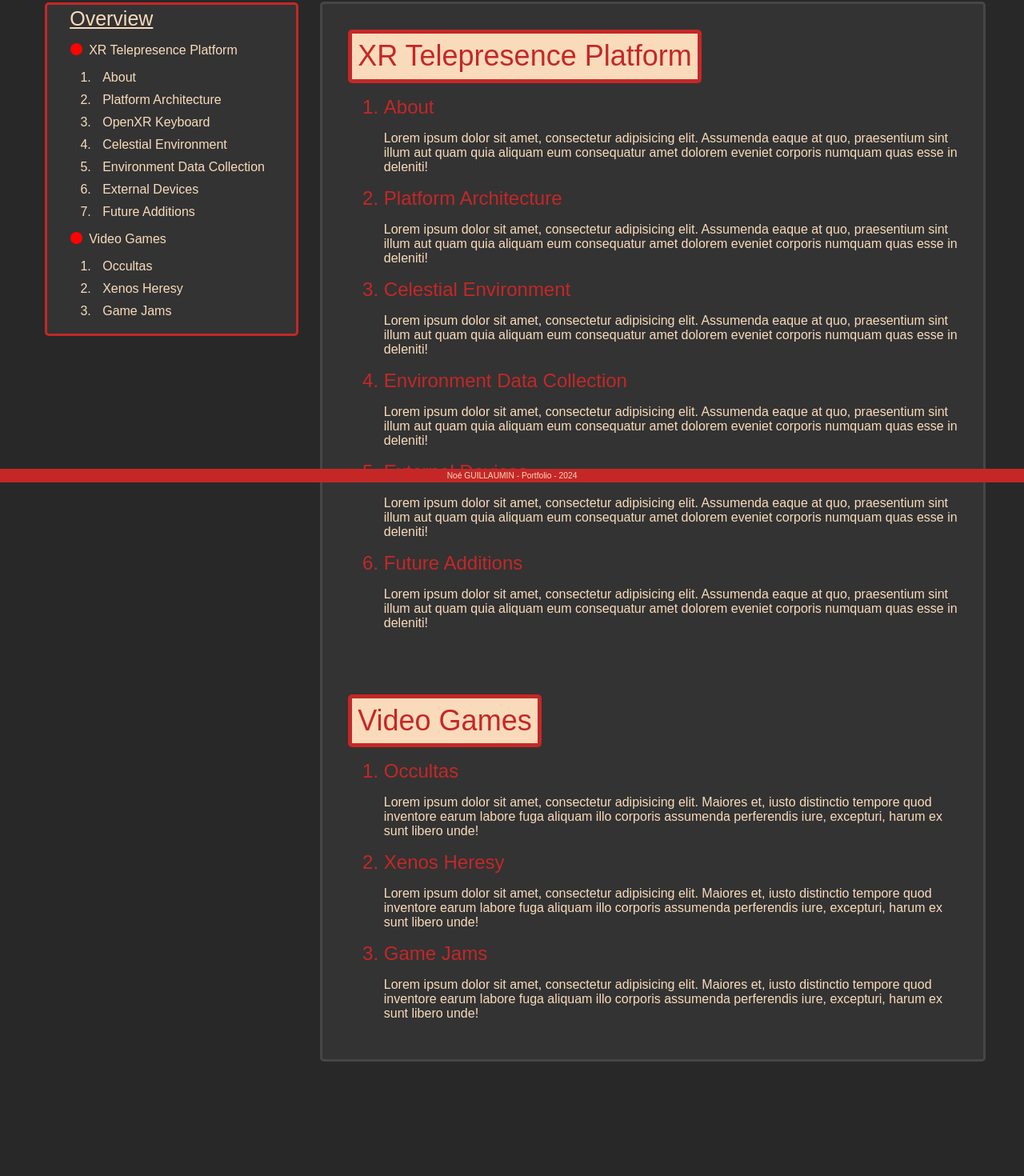
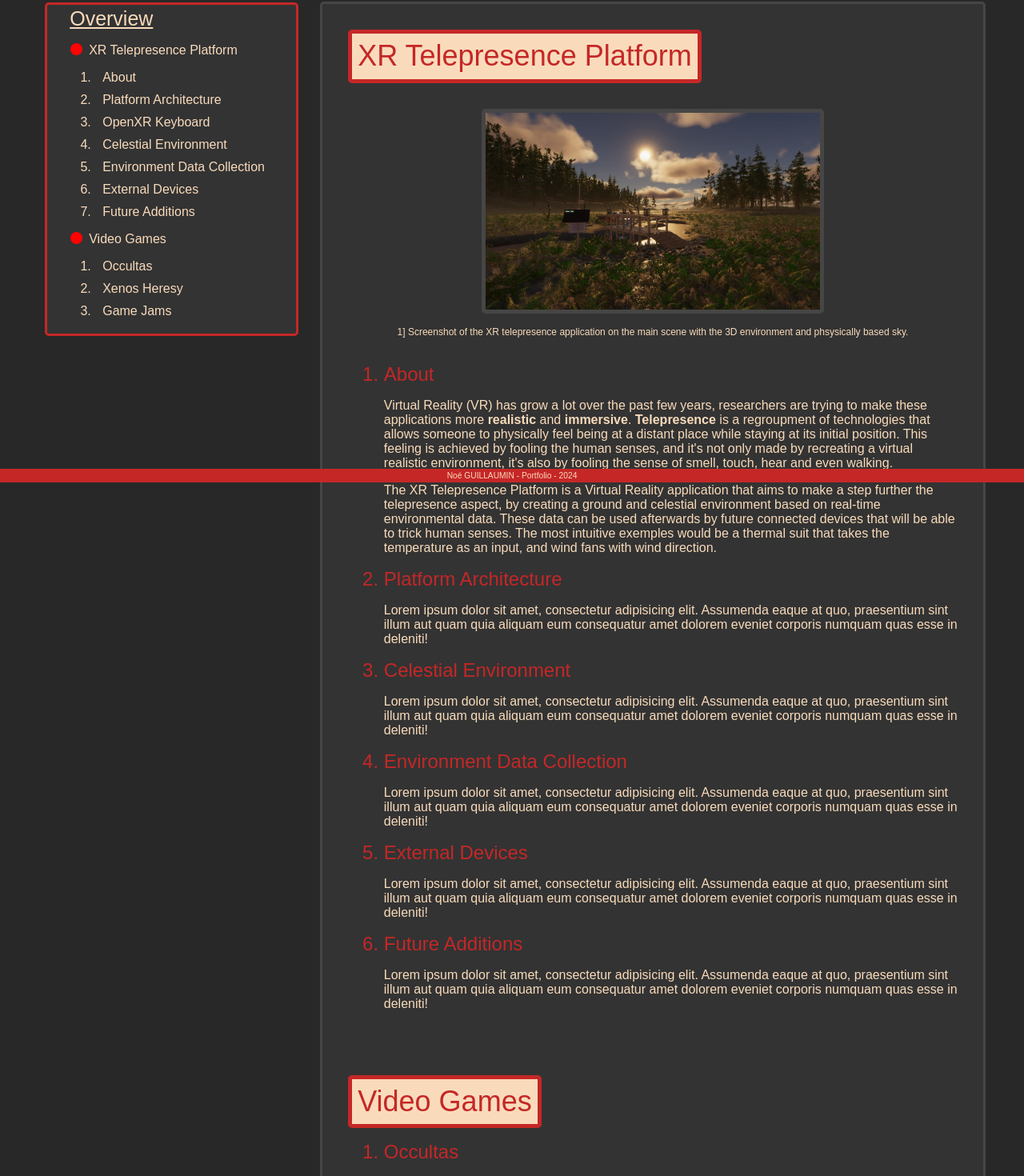
Before and after one commit to Antoinoe/noe-guillaumin-portfolio, a Vue app: page /Projects in a window 1280 px wide. Shown: the part 202-1672 px from the top of the page at 80% size. Before the commit the page ends 1545 px from the top, so only its background shows below. Built offline with nearby package versions, Linux system fonts and the light colour scheme.

Commit message:
Project Page : Started to fill placeholders

```diff
--- a/src/views/ProjectsView.vue
+++ b/src/views/ProjectsView.vue
@@ -37,46 +37,64 @@
 
         <div id="writingZone">
             <div id="XRTelepresencePlatform" class="projectTitle">XR Telepresence Platform</div>
+            <div class="projectSubContentImage">
+                <img src="../../public/img/xrtp_1.webp" width="60%" alt="Screenshot of the XR telepresence application on the main scene with the 3D environment and phsysically based sky.">
+                <p>1] Screenshot of the XR telepresence application on the main scene with the 3D environment and phsysically based sky.</p>
+            </div>
             <ol>
                 <li>
                     <div class="projectSubItem">
                         <div id="About" class="projectSubTitle">About</div>
+                        <div class="projectSubContent">
+                            <p>
+                                Virtual Reality (VR) has grow a lot over the past few years, researchers are trying to make these applications more <b>realistic</b> and <b>immersive</b>.
+                                <b>Telepresence</b> is a regroupment of technologies that allows someone to physically feel being at a distant place while staying at its initial position.
+                                This feeling is achieved by fooling the human senses, and it's not only made by recreating a virtual realistic environment, it's also by fooling the sense of smell, touch, hear and even walking.
+                            </p>
+                            <p>
+                                The XR Telepresence Platform is a Virtual Reality application that aims to make a step further the telepresence aspect, by creating a ground and celestial environment based on real-time environmental data.
+                                These data can be used afterwards by future connected devices that will be able to trick human senses.
+                                The most intuitive exemples would be a thermal suit that takes the temperature as an input, and wind fans with wind direction.
+                            </p>
                         </div>
-                    <div class="projectSubContent">
-                        <p>Lorem ipsum dolor sit amet, consectetur adipisicing elit. Assumenda eaque at quo, praesentium sint illum aut quam quia aliquam eum consequatur amet dolorem eveniet corporis numquam quas esse in deleniti!</p>
                     </div>
+
                 </li>
                 <li>
                     <div class="projectSubItem">
                         <div id="PlatformArchitecture" class="projectSubTitle">Platform Architecture</div>
-                    </div>
                         <div class="projectSubContent">
                             <p>Lorem ipsum dolor sit amet, consectetur adipisicing elit. Assumenda eaque at quo, praesentium sint illum aut quam quia aliquam eum consequatur amet dolorem eveniet corporis numquam quas esse in deleniti!</p>
                         </div>
+                    </div>
+
                 </li>
                 <li>
                     <div class="projectSubItem">
                         <div id="CelestialEnvironment" class="projectSubTitle">Celestial Environment</div>
-                    </div>
                         <div class="projectSubContent">
                             <p>Lorem ipsum dolor sit amet, consectetur adipisicing elit. Assumenda eaque at quo, praesentium sint illum aut quam quia aliquam eum consequatur amet dolorem eveniet corporis numquam quas esse in deleniti!</p>
                         </div>
+                    </div>
+
                 </li>
                 <li>
                     <div class="projectSubItem">
                         <div id="EnvironmentDataCollection" class="projectSubTitle">Environment Data Collection</div>
-                    </div>
                         <div class="projectSubContent">
                             <p>Lorem ipsum dolor sit amet, consectetur adipisicing elit. Assumenda eaque at quo, praesentium sint illum aut quam quia aliquam eum consequatur amet dolorem eveniet corporis numquam quas esse in deleniti!</p>
                         </div>
+                    </div>
+
                 </li>
                 <li>
                     <div class="projectSubItem">
                         <div id="ExternalDevices" class="projectSubTitle">External Devices</div>
-                    </div>
                         <div class="projectSubContent">
                             <p>Lorem ipsum dolor sit amet, consectetur adipisicing elit. Assumenda eaque at quo, praesentium sint illum aut quam quia aliquam eum consequatur amet dolorem eveniet corporis numquam quas esse in deleniti!</p>
                         </div>
+                    </div>
+
                 </li>
                 <li>
                     <div class="projectSubItem">
@@ -95,19 +113,26 @@
                 <li>
                     <div class="projectSubItem">
                         <div id="Occultas" class="projectSubTitle">Occultas</div>
-                        <p class="projectSubContent">Lorem ipsum dolor sit amet, consectetur adipisicing elit. Maiores et, iusto distinctio tempore quod inventore earum labore fuga aliquam illo corporis assumenda perferendis iure, excepturi, harum ex sunt libero unde!</p>
+                        <div class="projectSubContent">
+                            <p>Lorem ipsum dolor sit amet, consectetur adipisicing elit. Maiores et, iusto distinctio tempore quod inventore earum labore fuga aliquam illo corporis assumenda perferendis iure, excepturi, harum ex sunt libero unde!</p>
+                        </div>
                     </div>
                 </li>
                 <li>
                     <div class="projectSubItem">
                         <div id="XenosHeresy" class="projectSubTitle">Xenos Heresy</div>
-                        <p class="projectSubContent">Lorem ipsum dolor sit amet, consectetur adipisicing elit. Maiores et, iusto distinctio tempore quod inventore earum labore fuga aliquam illo corporis assumenda perferendis iure, excepturi, harum ex sunt libero unde!</p>
+                        <div class="projectSubContent">
+                            <p>Lorem ipsum dolor sit amet, consectetur adipisicing elit. Maiores et, iusto distinctio tempore quod inventore earum labore fuga aliquam illo corporis assumenda perferendis iure, excepturi, harum ex sunt libero unde!</p>
+                        </div>
+
                     </div>
                 </li>
                 <li>
                     <div class="projectSubItem">
                         <div id="GameJams" class="projectSubTitle">Game Jams</div>
-                        <p class="projectSubContent">Lorem ipsum dolor sit amet, consectetur adipisicing elit. Maiores et, iusto distinctio tempore quod inventore earum labore fuga aliquam illo corporis assumenda perferendis iure, excepturi, harum ex sunt libero unde!</p>
+                        <div class="projectSubContent">
+                            <p>Lorem ipsum dolor sit amet, consectetur adipisicing elit. Maiores et, iusto distinctio tempore quod inventore earum labore fuga aliquam illo corporis assumenda perferendis iure, excepturi, harum ex sunt libero unde!</p>
+                        </div>
                     </div>
                 </li>
             </ol>
@@ -222,14 +247,31 @@
         font-size: 24px;
     }
 
-    .projectSubContent{
+    .projectSubContent p{
         color : var(--mid-beige);
         font-family: sans-serif;
         font-size: 16px;
-        text-justify: auto;
     }
 
-    .projectItemSeparation{
+    .projectSubContentImage img{
+        border-style: solid;
+        border-color: var(--light-grey);
+        border-width: 5px;
+        border-radius: 5px;
+    }
+
+    .projectSubContentImage{
+        margin: 2em;
+        display: inline-flexx;
+        text-align: center;
+    }
+    .projectSubContentImage p{
+        color : var(--mid-beige);
+        font-family: sans-serif;
+        font-size: 12px;
+    }
+
+    .projectItemSeparation {
         margin: 5em 0 5em 0;
     }
 
```
Also changed, not shown: public/img/xrtp_1.webp (added). Lines whose indentation alone changed are shown as unchanged.
